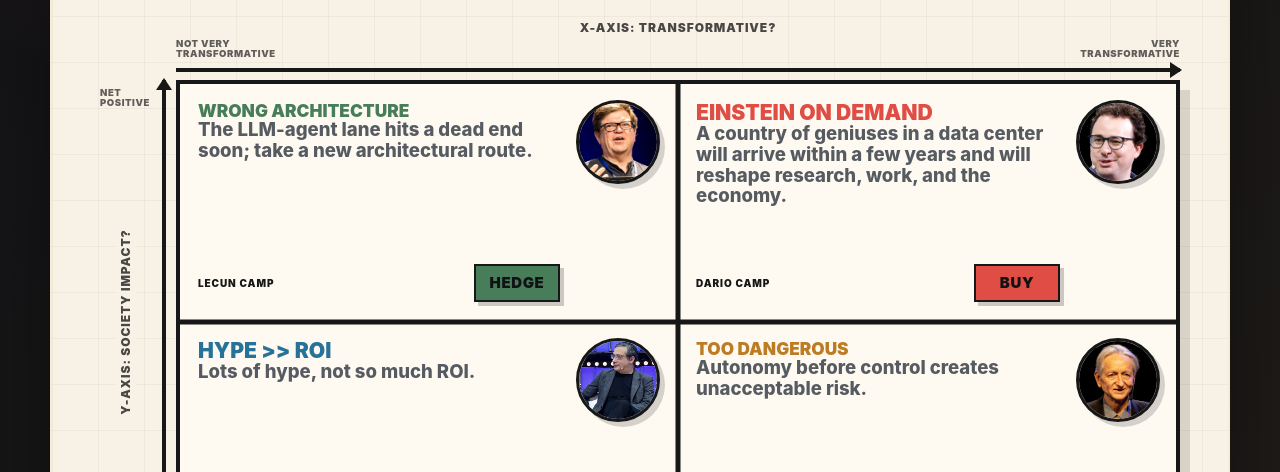
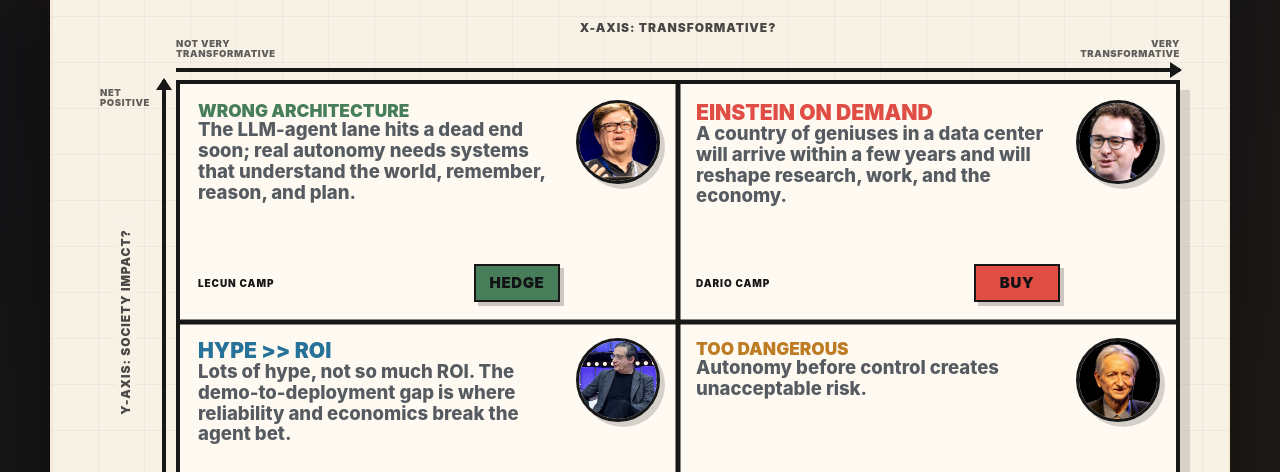
Before and after one commit to GirishLimaye123/websummit-vancouver-agent-pulse, a website: page index.html in a window 1280 px wide. Shown: the part 480-952 px from the top of the page. Drawn offline with Linux system fonts and the light colour scheme; files whose address does not match are found by name.

Commit message:
Extend Gary and LeCun camp copy

```diff
--- a/index.html
+++ b/index.html
@@ -1402,7 +1402,7 @@
                 <span class="camp-copy">
                   <span>
                     <span class="camp-title">Wrong Architecture</span>
-                    <span class="camp-line">The LLM-agent lane hits a dead end soon; take a new architectural route.</span>
+                    <span class="camp-line">The LLM-agent lane hits a dead end soon; real autonomy needs systems that understand the world, remember, reason, and plan.</span>
                   </span>
                   <span class="camp-meta">
                     <span class="camp-name">LeCun camp</span>
@@ -1438,7 +1438,7 @@
                 <span class="camp-copy">
                   <span>
                     <span class="camp-title">Hype &gt;&gt; ROI</span>
-                    <span class="camp-line">Lots of hype, not so much ROI.</span>
+                    <span class="camp-line">Lots of hype, not so much ROI. The demo-to-deployment gap is where reliability and economics break the agent bet.</span>
                   </span>
                   <span class="camp-meta">
                     <span class="camp-name">Gary camp</span>
```
